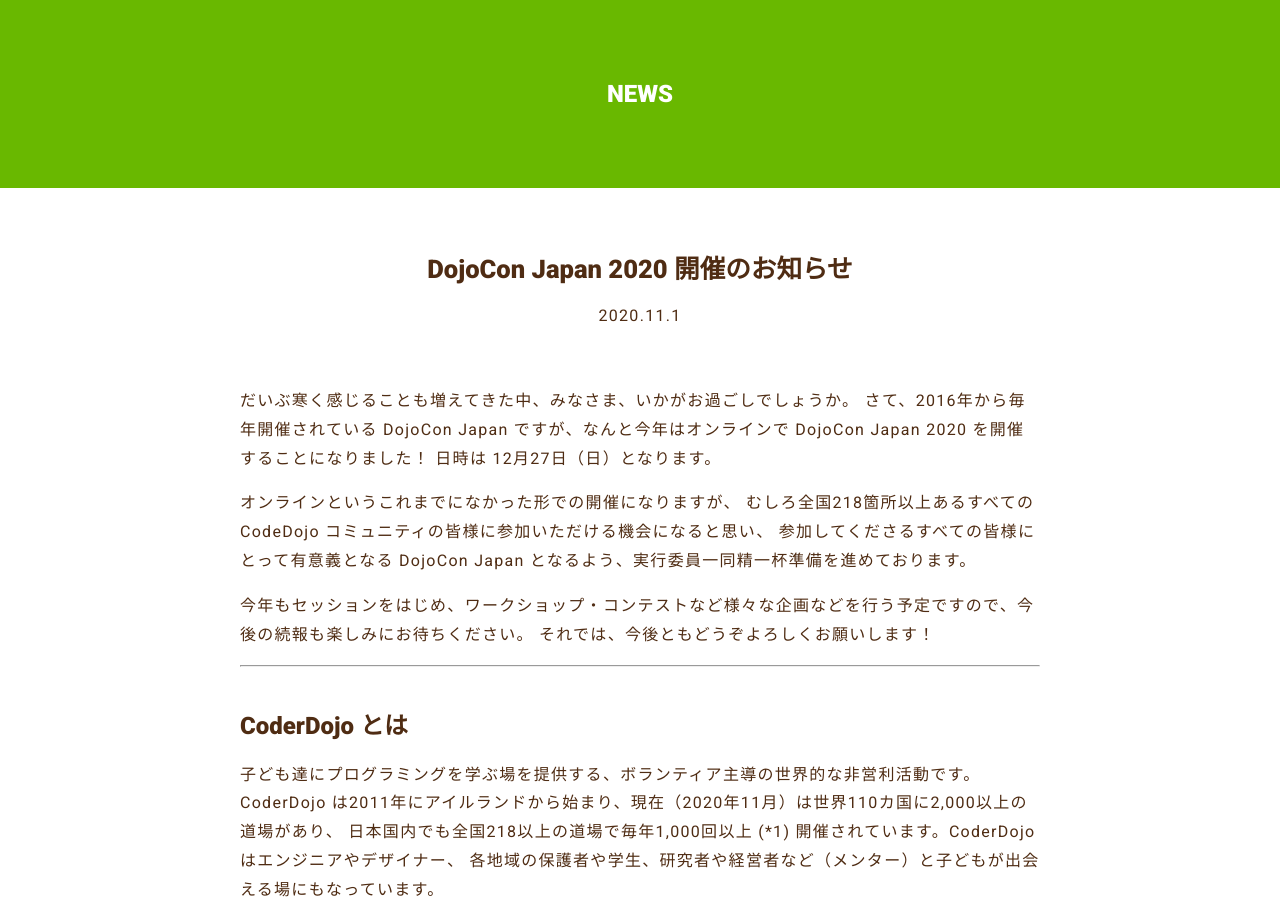
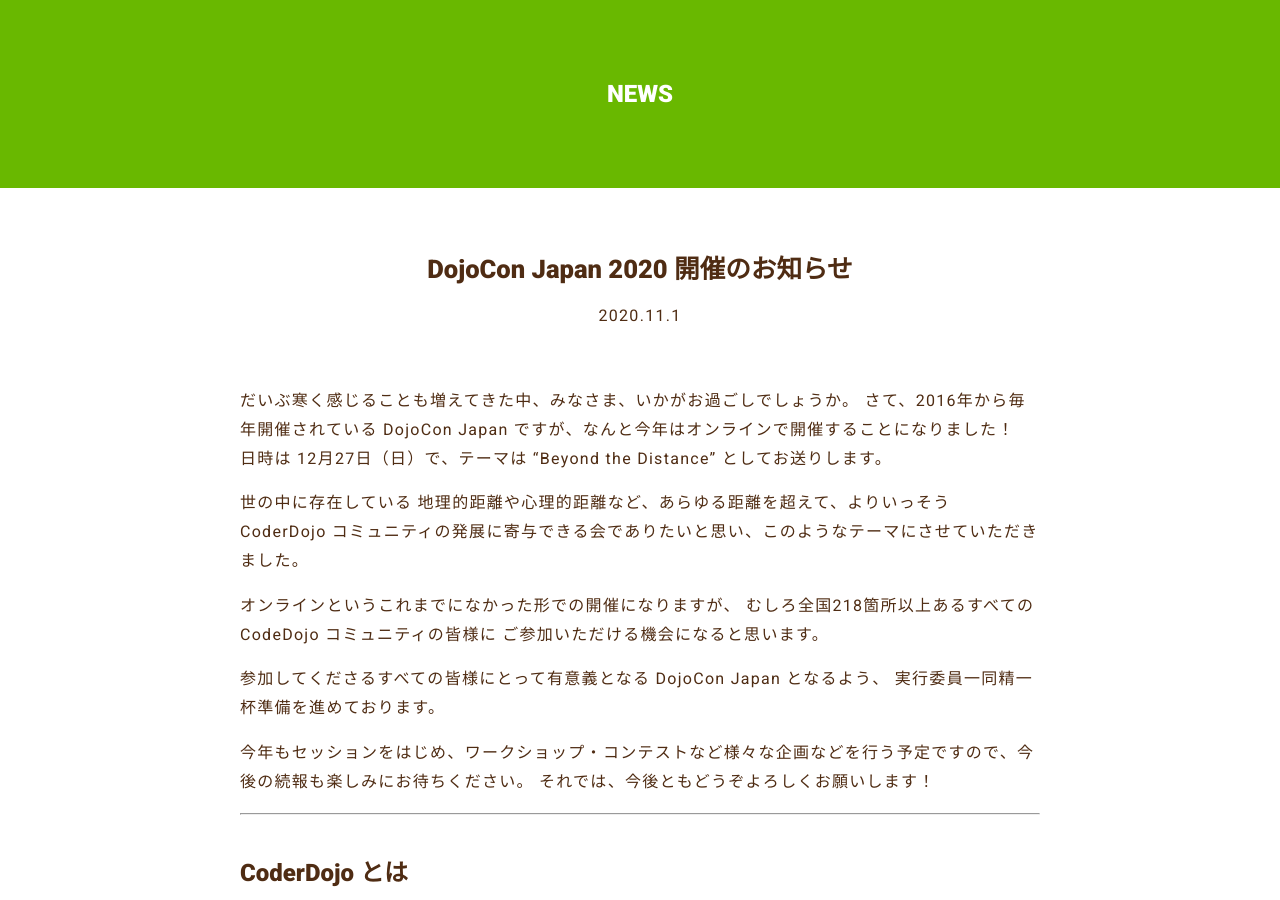
Before and after one commit to coderdojo-japan/dojocon2020.coderdojo.jp, a Jekyll site: the page built from _posts/2020-11-1-announcement-of-dojocon-japan-2020.md, in a window 1280 px wide and 900 px high. Built offline with Jekyll 4.4.1, drawn with Linux system fonts in a browser that asks for light colours; nearby versions of some CDN libraries; some web fonts are replaced; some of the changed text lies outside the part shown.

Commit message:
開催アナウンスの修正

```diff
--- a/_posts/2020-11-1-announcement-of-dojocon-japan-2020.md
+++ b/_posts/2020-11-1-announcement-of-dojocon-japan-2020.md
@@ -7,12 +7,17 @@
 ---
 
 だいぶ寒く感じることも増えてきた中、みなさま、いかがお過ごしでしょうか。
-さて、2016年から毎年開催されている DojoCon Japan ですが、なんと今年はオンラインで DojoCon Japan 2020 を開催することになりました！
-日時は 12月27日（日）となります。
+さて、2016年から毎年開催されている DojoCon Japan ですが、なんと今年はオンラインで開催することになりました！
+日時は 12月27日（日）で、テーマは "Beyond the Distance" としてお送りします。
+
+世の中に存在している 地理的距離や心理的距離など、あらゆる距離を超えて、よりいっそう CoderDojo コミュニティの発展に寄与できる会でありたいと思い、このようなテーマにさせていただきました。
 
 オンラインというこれまでになかった形での開催になりますが、
-むしろ全国218箇所以上あるすべての CodeDojo コミュニティの皆様に参加いただける機会になると思い、
-参加してくださるすべての皆様にとって有意義となる DojoCon Japan となるよう、実行委員一同精一杯準備を進めております。
+むしろ全国218箇所以上あるすべての CodeDojo コミュニティの皆様に
+ご参加いただける機会になると思います。
+
+参加してくださるすべての皆様にとって有意義となる DojoCon Japan となるよう、
+実行委員一同精一杯準備を進めております。
 
 今年もセッションをはじめ、ワークショップ・コンテストなど様々な企画などを行う予定ですので、今後の続報も楽しみにお待ちください。
 それでは、今後ともどうぞよろしくお願いします！
@@ -37,7 +42,5 @@
 現在、国内には215ヶ所以上の Dojo が活動しています。DojoCon Japan が初めて開催された2016年から比べて、
 現在に至るまで約4倍の成長率で全国的に広がりを見せています。
 今年は初めてのオンライン開催となります。
-私たちの日常生活には様々な“距離“が存在していて、
-またコロナ禍の中、 CoderDojo コミュニティでも大きな変化が訪れていますが、DojoCon Japan 2020 では、
-“Beyond the Distance” というテーマのもと、様々な距離 (心理的距離、地理的距離など) を乗り越えて、
-コミュニティのより一層の発展と盛り上がりのきっかけになることを目指しています。
+私たちの日常生活には様々な“距離“が存在していて、またコロナ禍の中、 CoderDojo コミュニティでも大きな変化が訪れていますが、DojoCon Japan 2020 では
+“Beyond the Distance” というテーマのもと、様々な距離 (心理的距離、地理的距離など) を乗り越えて、コミュニティのより一層の発展と盛り上がりのきっかけになることを目指しています。
```
